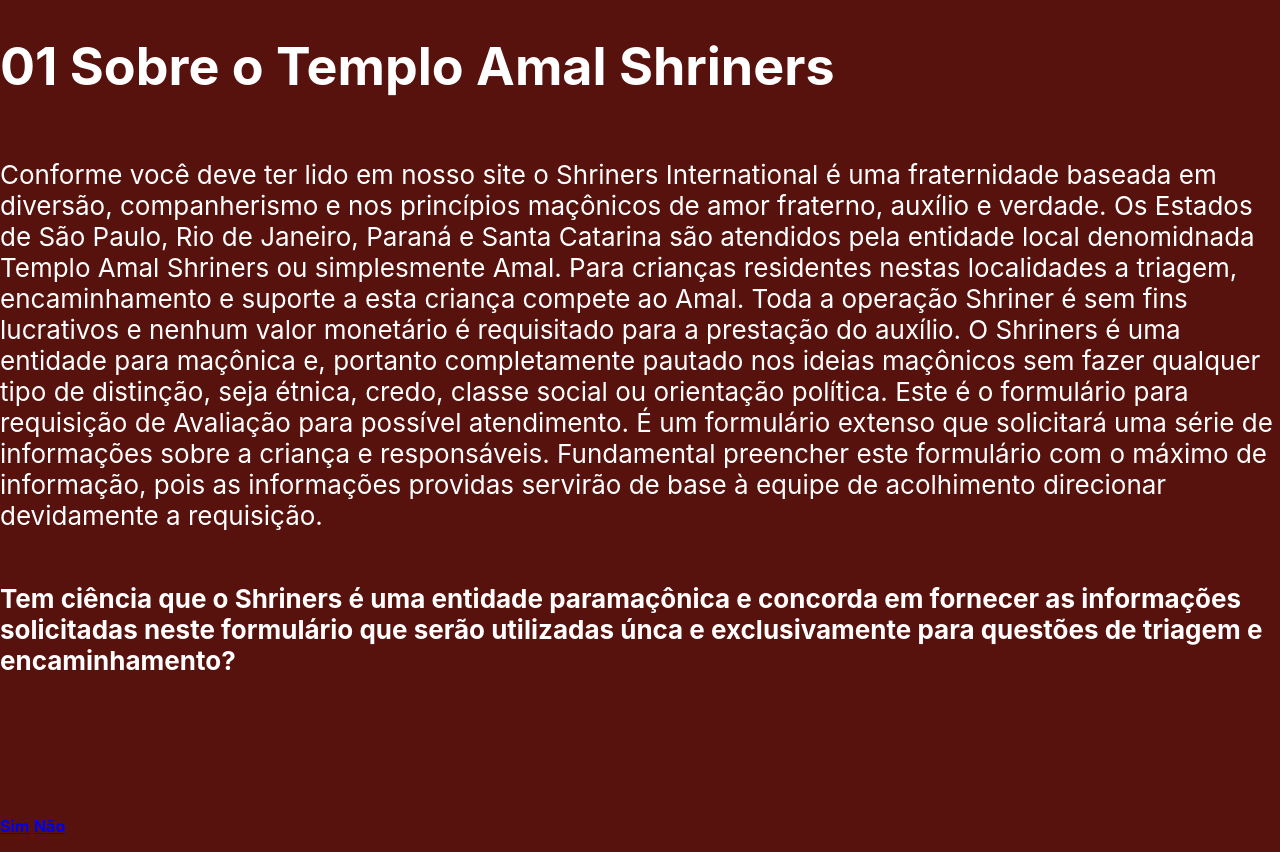
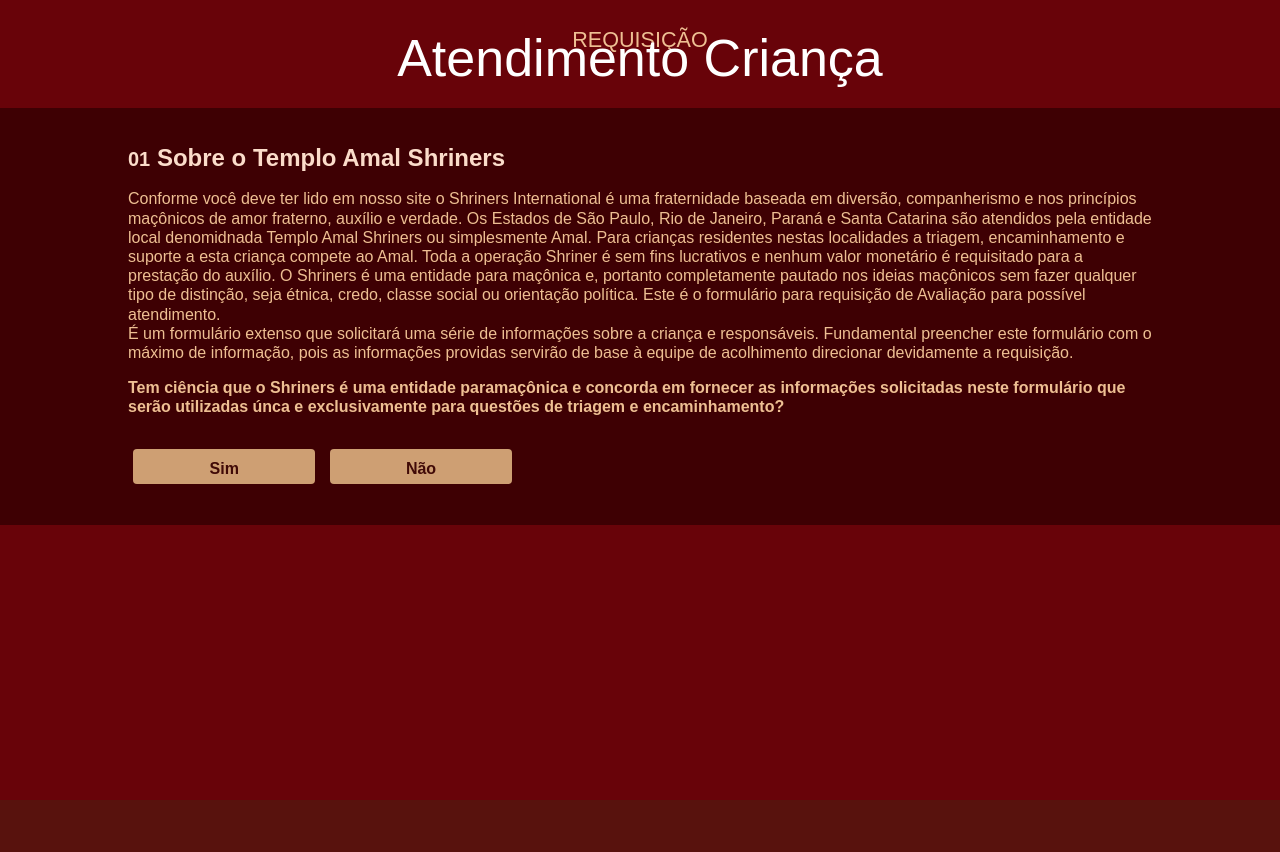
Before and after one commit to raffix/hacking-healt-front, a React (Create React App) app: page /SobreCrianca in a window 1280 px wide. After the commit the page ends 804 px from the top, so only its background shows below. Built offline with nearby package versions, Linux system fonts and the light colour scheme.

Commit message:
Ajustadas telas

```diff
--- a/src/App.js
+++ b/src/App.js
@@ -1,4 +1,6 @@
 import React, { Component } from 'react';
+import LogoAmal from './images/logo.png';
+import ImagemCrianca from './images/Crianca.png';
 import { Link } from 'react-router-dom';
 
 import './styles/App.css';
@@ -12,13 +14,14 @@
     return (
       <div className="App">
         <div className="half">
-          <ul>
+          <ul className="MenuCentral">
+            <li><span id="LogoAmal" style={{ backgroundImage: `url(${LogoAmal})` } }></span></li>
             <li> <h2>Escolha uma requisição</h2> </li>
             <li> <Link to="/SobreCrianca" className="HomeButton">Atendimento a criança</Link> </li>
             <li> <Link to="/SobreMateriais" className="HomeButton">Materiais / Produtos</Link> </li>
           </ul>
         </div>
-        <div id="imagem" className="half">
+        <div id="imagem" className="half" style={{ backgroundImage: `url(${ImagemCrianca})` } }>
         </div>
       </div>
     );
--- a/src/screens/SobreCrianca.js
+++ b/src/screens/SobreCrianca.js
@@ -1,6 +1,7 @@
 import React, { Component } from 'react';
 import { Link } from 'react-router-dom';
 import './../styles/ActionsButtonsStyle.css';
+import './../styles/Sobre.css';
 
 
 class Sobre extends Component {
@@ -8,14 +9,20 @@
     return (
       <div className="App">
         <header className="App-header">
-          <h1 className="App-title"><span>01</span> Sobre o Templo Amal Shriners</h1>
-          <p>Conforme você deve ter lido em nosso site o Shriners International é uma fraternidade baseada em diversão, companherismo e nos princípios maçônicos de amor fraterno, auxílio e verdade. Os Estados de São Paulo, Rio de Janeiro, Paraná e Santa Catarina são atendidos pela entidade local denomidnada Templo Amal Shriners ou simplesmente Amal. Para crianças residentes nestas localidades a triagem, encaminhamento e suporte a esta criança compete ao Amal. Toda a operação Shriner é sem fins lucrativos e nenhum valor monetário é requisitado para a prestação do auxílio. O Shriners é uma entidade para maçônica e, portanto completamente pautado nos ideias maçônicos sem fazer qualquer tipo de distinção, seja étnica, credo, classe social ou orientação política. Este é o formulário para requisição de Avaliação para possível atendimento.
-          É um formulário extenso que solicitará uma série de informações sobre a criança e responsáveis. Fundamental preencher este formulário com o máximo de informação, pois as informações providas servirão de base à equipe de acolhimento direcionar devidamente a requisição.</p><p><b>Tem ciência que o Shriners é uma entidade paramaçônica e concorda em fornecer as informações solicitadas neste formulário que serão utilizadas únca e exclusivamente para questões de triagem e encaminhamento?</b></p>
+          <h5 className="creme">REQUISIÇÃO</h5>
+          <h1>Atendimento Criança</h1>
         </header>
-        <p className="App-intro">
-            <span> <Link to="/FormularioCrianca" className="ActionsButtonsPrimary">Sim</Link> </span>
-            <span> <Link to="/" className="ActionsButtonsPrimary">Não</Link> </span>
-        </p>
+        <div className="SobreBody BackgroundVermelhoEscuro">
+          <h2 className="App-title"><span>01</span> Sobre o Templo Amal Shriners</h2>
+          <span className="creme">Conforme você deve ter lido em nosso site o Shriners International é uma fraternidade baseada em diversão, companherismo e nos princípios maçônicos de amor fraterno, auxílio e verdade. Os Estados de São Paulo, Rio de Janeiro, Paraná e Santa Catarina são atendidos pela entidade local denomidnada Templo Amal Shriners ou simplesmente Amal. Para crianças residentes nestas localidades a triagem, encaminhamento e suporte a esta criança compete ao Amal. Toda a operação Shriner é sem fins lucrativos e nenhum valor monetário é requisitado para a prestação do auxílio. O Shriners é uma entidade para maçônica e, portanto completamente pautado nos ideias maçônicos sem fazer qualquer tipo de distinção, seja étnica, credo, classe social ou orientação política. Este é o formulário para requisição de Avaliação para possível atendimento.
+          <br />É um formulário extenso que solicitará uma série de informações sobre a criança e responsáveis. Fundamental preencher este formulário com o máximo de informação, pois as informações providas servirão de base à equipe de acolhimento direcionar devidamente a requisição.
+          </span>
+          <p className="creme"><b>Tem ciência que o Shriners é uma entidade paramaçônica e concorda em fornecer as informações solicitadas neste formulário que serão utilizadas únca e exclusivamente para questões de triagem e encaminhamento?</b></p>
+          <p className="App-intro">
+              <span> <Link to="/FormularioCrianca" className="ActionsButtonsPrimary btn">Sim</Link> </span>
+              <span> <Link to="/" className="ActionsButtonsPrimary btn">Não</Link> </span>
+          </p>
+        </div>
       </div>
     );
   }
--- a/src/screens/SobreMateriais.js
+++ b/src/screens/SobreMateriais.js
@@ -10,10 +10,12 @@
         <header className="App-header">
           <h1 className="App-title">Página de Sobre</h1>
         </header>
-        <p className="App-intro">
-          <span> <Link to="/FormularioCrianca" className="ActionsButtonsPrimary">Sim</Link> </span>
-          <span> <Link to="/" className="ActionsButtonsPrimary">Não</Link> </span>
-        </p>
+        <div className="SobreBody">
+          <p className="App-intro">
+            <span> <Link to="/FormularioCrianca" className="ActionsButtonsPrimary">Sim</Link> </span>
+            <span> <Link to="/" className="ActionsButtonsPrimary">Não</Link> </span>
+          </p>
+        </div>
       </div>
     );
   }
--- a/src/styles/App.css
+++ b/src/styles/App.css
@@ -1,8 +1,30 @@
+html,
+body,
+#root {
+  display: inline-block;
+  height: 100%;
+  width: 100%;
+
+  padding: 0px;
+  margin: 0px;
+
+  overflow: hidden;
+  margin-bottom: 0px;
+
+  font-size: 1em;
+  line-height: 1.2em;
+  font-family: 'Montserrat', sans-serif !important;
+}
+
 .App {
   text-align: left;
-  background-color: #58120D;
+  background-color: #680309;
   color: #eEbF93;
   height: 100%;
+}
+
+.creme {
+  color: #eEbF93;
 }
 
 .App-logo {
@@ -12,8 +34,7 @@
 }
 
 .App-header {
-  background-color: #58120D;
-  min-height: 100vh;
+  background-color: #680309;
   display: flex;
   flex-direction: column;
   align-items: left;
@@ -22,9 +43,21 @@
   color: white;
 }
 
+.BackgroundVermelhoEscuro {
+  background-color: #3e0003;
+}
+
+#LogoAmal {
+  display: inline-block;
+  height: 164px;
+  width: 165px;
+  margin-left: -155px;
+}
+
 ul {
   list-style: none;
   padding: 0px;
+  margin: 0px;
 }
 
 ul li {
@@ -33,14 +66,32 @@
   float: left;
 }
 
+.MenuCentral {
+  display: inline-table;
+}
+
+.MenuCentral li {
+  text-align: center;
+}
+
 .half {
-  display: inline-flex;
+  display: flex;
   width: 50%;
+  height: 100%;
   float: left;
+  justify-content: center;
+  align-items: center;
+}
+
+#imagem {
+  background-position: center;
+  background-repeat: no-repeat;
+  background-size: cover;
 }
 
 .HomeButton,
-button {
+button,
+.btn {
   background-color: #CE9F73;
   color: #400A07;
   padding: 1vh;
@@ -50,11 +101,19 @@
   display: inline-block;
 }
 
-.HomeButton:hover,
-button:hover {
-
+.btn {
+  display: inline-block;
+  height: 25px !important;
+  line-height: 30px;
+  text-align: center;
+  padding: 5px 5%;
 }
 
+.HomeButton:hover,
+button:hover,
+.btn:hover {
+  background: #fbdcca;
+}
 
 .HomeButton {
   width: 300px;
--- a/src/styles/InputTextStyle.css
+++ b/src/styles/InputTextStyle.css
@@ -15,6 +15,7 @@
     background-color: #400A07;
     color: #fff;
     border-radius: 5px;
+    padding-left: 10px;
     outline: none;
   }
 
--- a/src/styles/NavigationFormStyle.css
+++ b/src/styles/NavigationFormStyle.css
@@ -1,23 +1,24 @@
 .NavigationFormFocus {
     background-color: #400A07;
-    min-height: 30vh;
   }
 
-  .NavigationFormPrevious {
+  .NavigationFormPrevious,
+  .NavigationFormNext{
+    position: relative;
     min-height: 32vh;
-    width: 90vh;
-    margin-left: 40vh;
+    width: 70%;
   }
 
-  .NavigationFormNext {
-    min-height: 32vh;
-    width: 90vh;
-    margin-left: 40vh;
-  }
-
-  .NavigationInputContainer {
-    width: 90vh;
-    margin-left: 40vh;
+  .NavigationFormPrevious::before,
+  .NavigationFormNext::before {
+    content: '';
+    display: inline-block;
+    height: 100%;
+    width: 100%;
+    position: absolute;
+    top: 0px;
+    left: 0px;
+    background: rgba( 104, 3, 9, 0.75);
   }
 
   .underNavigation{
@@ -27,3 +28,18 @@
     background-color: '#fff';
 		z-index: 2;
   }
+
+  .NavigationForm > div {
+    padding: 20px 15%;
+  }
+
+  .NavigationForm > div > div {
+    display: inline-block;
+    max-width: 1200px;
+    width: 100%;
+  }
+
+  .NavigationForm > div h3 {
+    padding-top: 0px !important;
+    margin-top: 0px;
+  }
--- a/src/styles/Sobre.css
+++ b/src/styles/Sobre.css
@@ -0,0 +1,23 @@
+.App-header {
+    padding: 0px 10%;
+    text-align: center;
+}
+
+.App-header > h1 {
+    margin: 0px 0px 40px;
+    font-weight: normal;
+}
+
+.App-header > h5 {
+    margin: 30px 0px 0px;
+    font-weight: normal;
+}
+
+.SobreBody {
+    padding: 20px 10%;
+    color: #fbdcca;
+}
+
+.SobreBody h2 > span {
+    font-size: 20px;
+}
```
Also changed, not shown: src/images/Crianca.png (added), src/images/logo.png (added).
